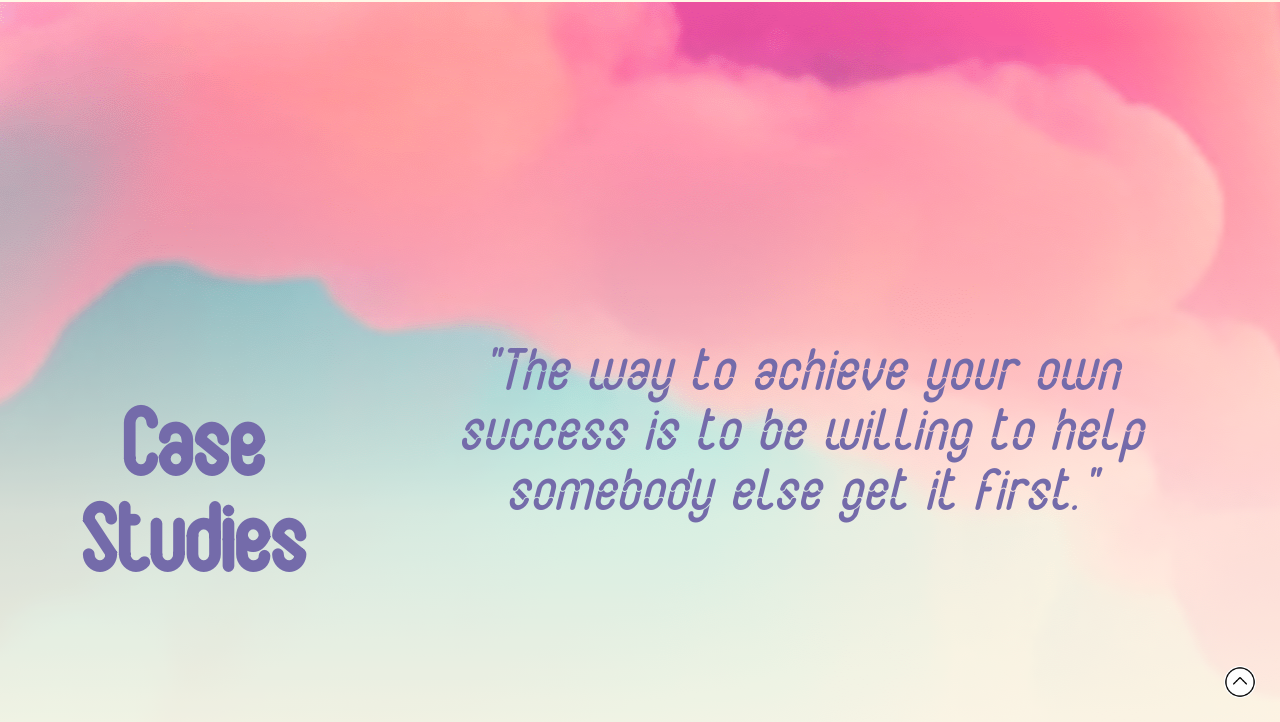
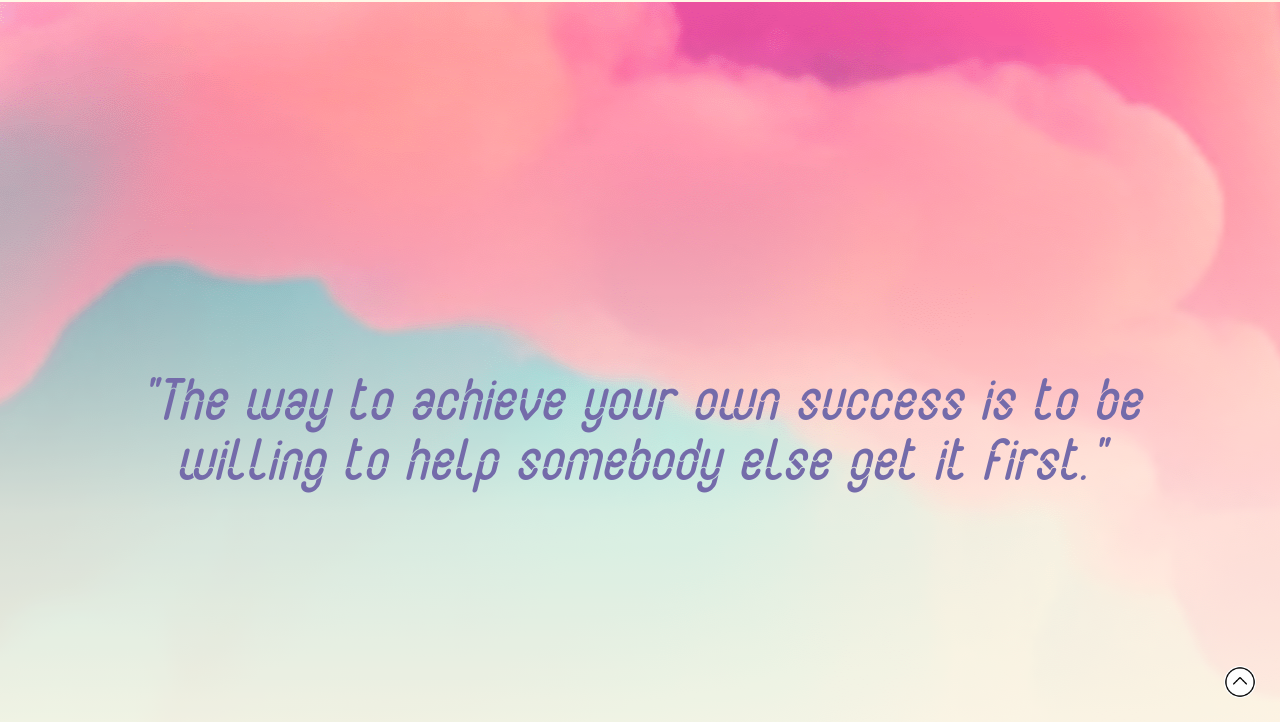
Before and after one commit to lpercivalDEV/pixel-planet, a website: page public/case_studies.html in a window 1280 px wide. Shown: the part 78-800 px from the top of the page. Drawn offline with nearby package versions, Linux system fonts and the light colour scheme; a script that the page names is missing.

Commit message:
remove case studies title from hero section

```diff
--- a/public/case_studies.html
+++ b/public/case_studies.html
@@ -115,7 +115,7 @@
 
 
                 <!-- TITLE TEXT  -->
-                <h1 class="text-center text-8xl m-6 p-6 text-ultra mt-32 lg:mt-32">Case Studies</h1>
+                <!-- <h1 class="text-center text-8xl m-6 p-6 text-ultra mt-32 lg:mt-32">Case Studies</h1> -->
 
                 <!-- ICONS  -->
                 <!-- <div class="avatar2">
```
Also changed, not shown: public/output.css.
